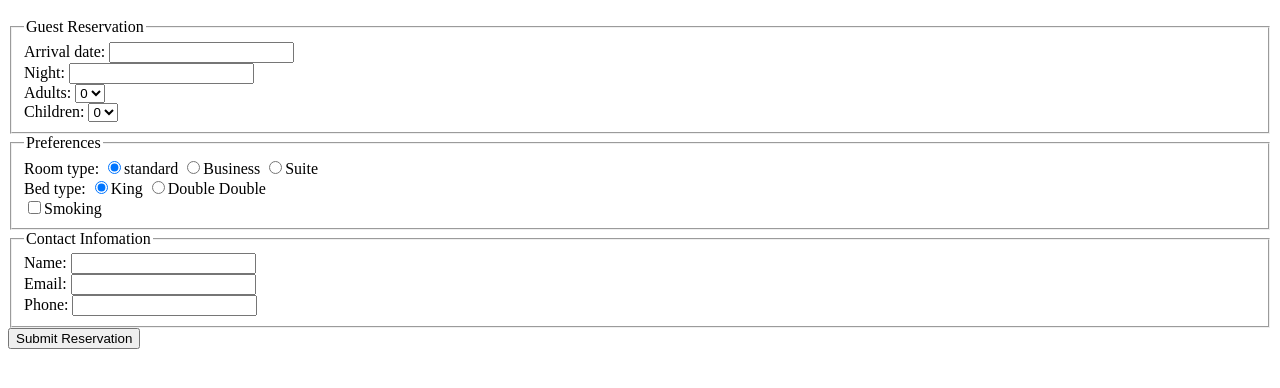
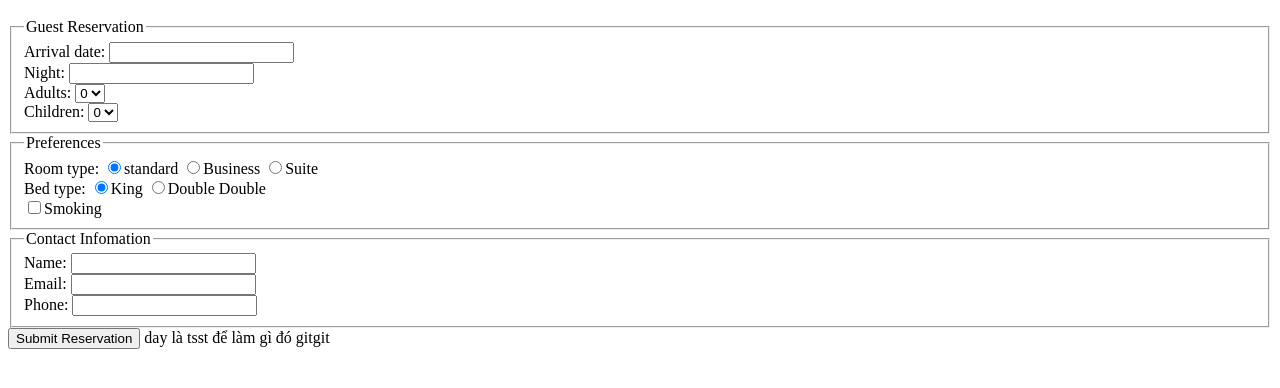
Before and after one commit to A-Ho-K23TT/baiTap.io, a plain HTML site: page index.html in a window 1280 px wide. Shown: the part 48-436 px from the top of the page. Drawn offline with Linux system fonts and the light colour scheme.

```diff
--- a/index.html
+++ b/index.html
@@ -55,6 +55,7 @@
                     <input type="number" required name="phone" id="phone"><br>
                 </fieldset>
                 <button type="submit">Submit Reservation</button>
+                day là tsst để làm gì đó gitgit
             </form>
         </body>
     </head>
```
